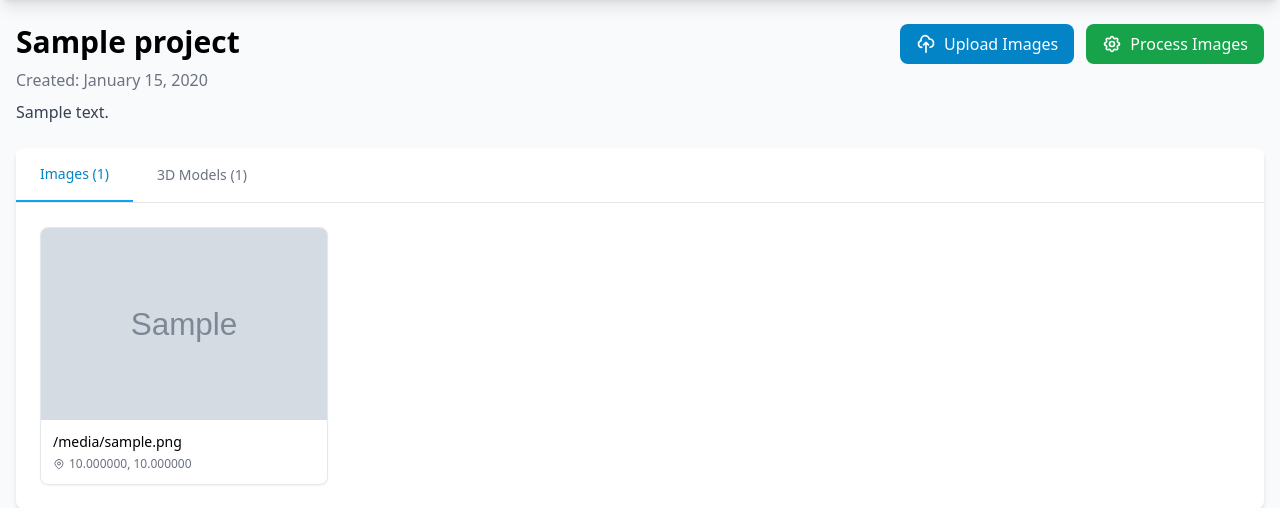
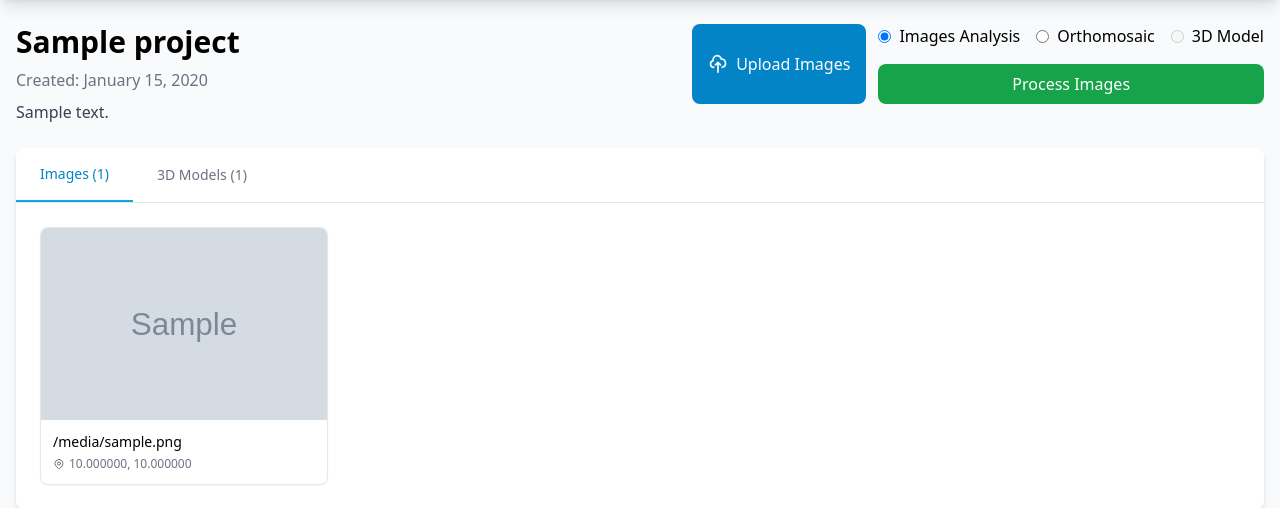
Before and after one commit to Xehos/SkySurveyor, a Django app: template core/templates/core/project_detail.html in a window 1280 px wide. Shown: the part 64-572 px from the top of the page. Run offline with Django 5.2, Linux system fonts and the light colour scheme; the template is opened without the code that fills it: most values are stand-ins (such as "Sample title", 1, 10 or a date in 2020); grey boxes marked "Sample" are stand-in pictures; some libraries are stand-ins or nearby versions.

Commit message:
Fixed git error

```diff
--- a/core/templates/core/project_detail.html
+++ b/core/templates/core/project_detail.html
@@ -18,13 +18,26 @@
                 Upload Images
             </a>
             {% if project.images.count > 0 %}
-            <a href="{% url 'process_images' project_id=project.id %}" class="bg-green-600 hover:bg-green-700 text-white font-medium py-2 px-4 rounded-lg flex items-center justify-center">
-                <svg class="w-5 h-5 mr-2" fill="none" stroke="currentColor" viewBox="0 0 24 24" xmlns="http://www.w3.org/2000/svg">
-                    <path stroke-linecap="round" stroke-linejoin="round" stroke-width="2" d="M10.325 4.317c.426-1.756 2.924-1.756 3.35 0a1.724 1.724 0 002.573 1.066c1.543-.94 3.31.826 2.37 2.37a1.724 1.724 0 001.065 2.572c1.756.426 1.756 2.924 0 3.35a1.724 1.724 0 00-1.066 2.573c.94 1.543-.826 3.31-2.37 2.37a1.724 1.724 0 00-2.572 1.065c-.426 1.756-2.924 1.756-3.35 0a1.724 1.724 0 00-2.573-1.066c-1.543.94-3.31-.826-2.37-2.37a1.724 1.724 0 00-1.065-2.572c-1.756-.426-1.756-2.924 0-3.35a1.724 1.724 0 001.066-2.573c-.94-1.543.826-3.31 2.37-2.37.996.608 2.296.07 2.572-1.065z"></path>
-                    <path stroke-linecap="round" stroke-linejoin="round" stroke-width="2" d="M15 12a3 3 0 11-6 0 3 3 0 016 0z"></path>
-                </svg>
-                Process Images
-            </a>
+            <form id="process-form" method="get" action="{% url 'process_images' project_id=project.id %}" class="flex flex-col gap-2">
+                <div class="flex items-center gap-4">
+                    <label class="inline-flex items-center">
+                        <input type="radio" name="process_type" value="analysis" checked class="form-radio text-primary-600">
+                        <span class="ml-2">Images Analysis</span>
+                    </label>
+                    <label class="inline-flex items-center">
+                        <input type="radio" name="process_type" value="orthomosaic" class="form-radio text-primary-600">
+                        <span class="ml-2">Orthomosaic</span>
+                    </label>
+                    <label class="inline-flex items-center">
+                        <input type="radio" name="process_type" value="3dmodel" class="form-radio text-primary-600" disabled>
+                        <span class="ml-2">3D Model</span>
+                    </label>
+                </div>
+                <button type="submit" class="bg-green-600 hover:bg-green-700 text-white font-medium py-2 px-4 rounded-lg flex items-center justify-center mt-2">
+                    <!-- Process SVG and text -->
+                    Process Images
+                </button>
+            </form>
             {% endif %}
         </div>
     </div>
```
Also changed, not shown: core/photogrammetry/PhotogrammetryHandler.py (+12 -2 lines), core/views.py (+5 -10 lines), README.md.
